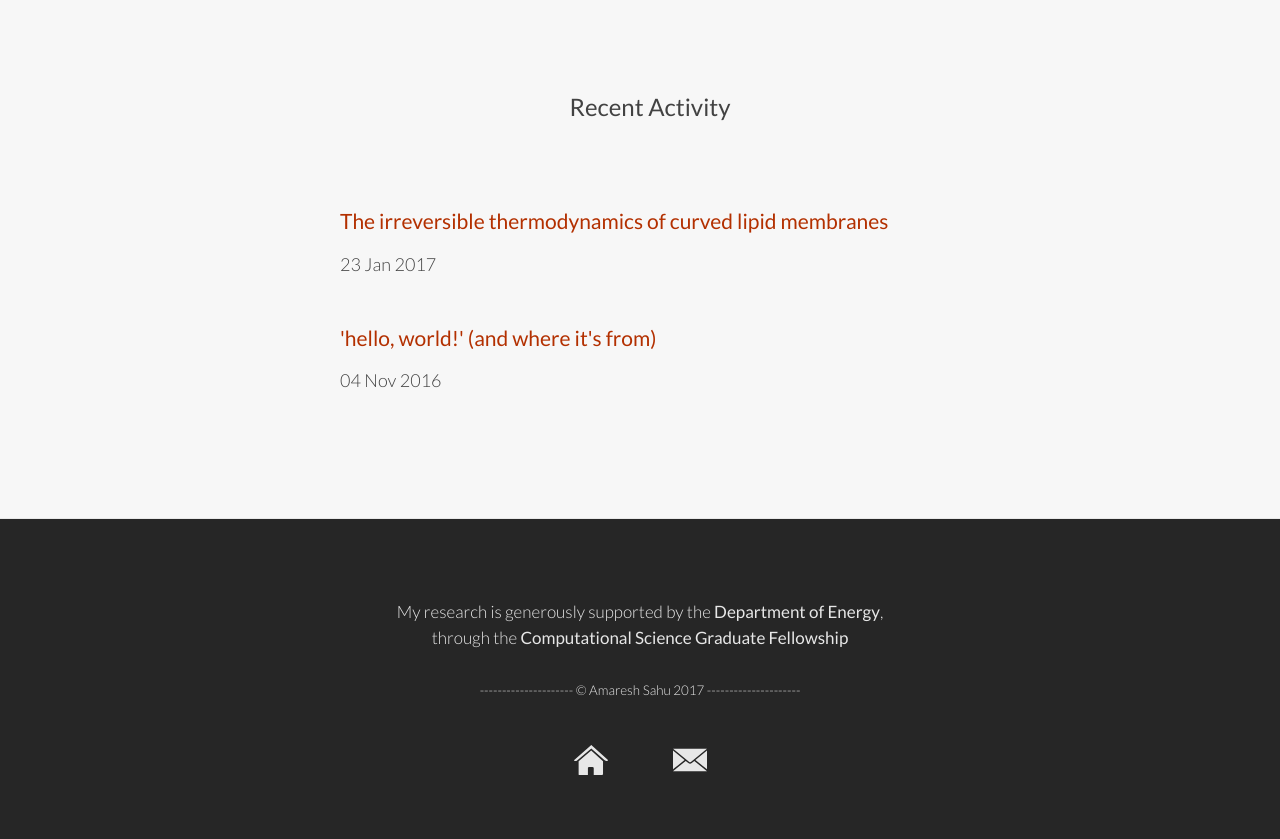
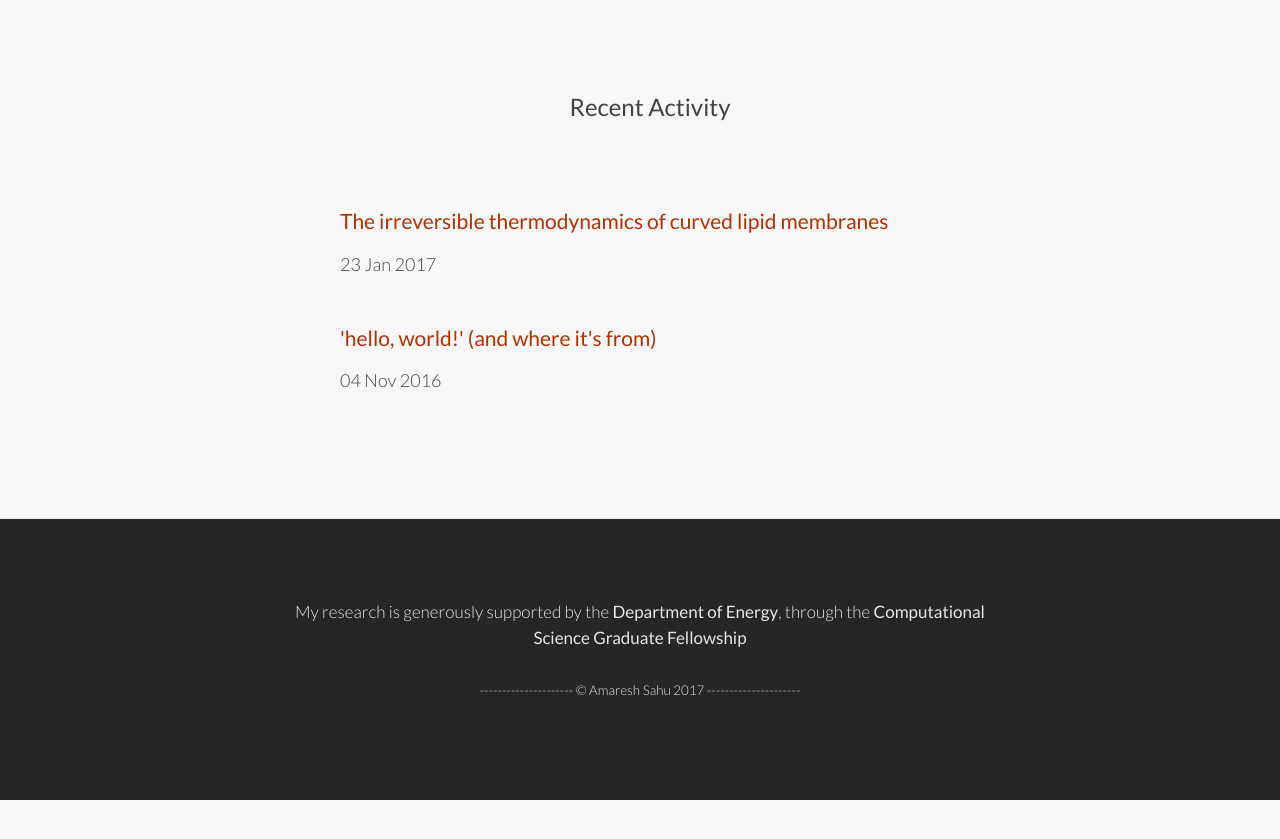
Before and after one commit to amaresh-sahu/amaresh-sahu.github.io, a Jekyll site: the page built from index.html, in a window 1280 px wide and 900 px high, scrolled down 759 px. Shown: the top 839 px of the window. Built offline with Jekyll 4.4.1, drawn with Linux system fonts in a browser that asks for light colours; after the commit the page ends 1559 px from its top, so only the background shows below that.

Commit message:
minor header and footer content changes

```diff
--- a/_includes/footer.html
+++ b/_includes/footer.html
@@ -1,40 +1,14 @@
 <footer class="site-footer">
-
-  <div class="wrapper">
-
-	  <h2 class="footer-heading">My research is generously supported by the <a href="http://energy.gov/" target="_blank">Department of Energy</a>,</br>
-	  through the <a href="https://www.krellinst.org/csgf/about-doe-csgf" target="_blank">Computational Science Graduate Fellowship</a></h2>
-
-    <h6 class="footer-copyright">--------------------- &copy; Amaresh Sahu 2017 ---------------------</h6>
-
-    <div class="footer-table-wrapper">
-      <table class="footer-table">
-        <tr class="footer-table-image">
-          <td>
-			<a href="{{ site.baseurl }} /index.html" class="footer-icon">
-                <svg viewBox="0 0 27 27">
-                <path  fill="#828282" d="M3.674,24.876c0,0-0.024,0.604,0.566,0.604c0.734,0,6.811-0.008,6.811-0.008l0.01-5.581
-                c0,0-0.096-0.92,0.797-0.92h2.826c1.056,0,0.991,0.92,0.991,0.92l-0.012,5.563c0,0,5.762,0,6.667,0 c0.749,0,0.715-0.752,0.715-0.752V14.413l-9.396-8.358l-9.975,8.358C3.674,14.413,3.674,24.876,3.674,24.876z"/>
-                <path fill="828282" d="M0,13.635c0,0,0.847,1.561,2.694,0l11.038-9.338l10.349,9.28c2.138,1.542,2.939,0,2.939,0
-                L13.732,1.54L0,13.635z"/>
-                </svg>
-            </a>
-          </td>
-          <td>
-            <a href="mailto:amaresh.sahu@berkeley.edu" class="footer-icon">
-                <svg viewBox="0 0 612 612"><path  fill="#828282" d="M306.768,346.814h0.131c4.615,0,9.176-1.339,12.866-3.777l1.001-0.643c0.218-0.142,0.446-0.271,0.675-0.424l11.658-9.645
-                l278.259-229.624c-0.576-0.795-1.557-1.339-2.602-1.339H3.233c-0.751,0-1.448,0.272-2.003,0.729l291.125,239.954
-                C296.024,345.083,301.259,346.814,306.768,346.814z M0,133.899v340.37l208.55-168.471L0,133.899z M403.668,306.941L612,474.356
-                V135.031L403.668,306.941z M337.431,361.585c-8.305,6.814-19.168,10.57-30.576,10.57c-11.451,0-22.304-3.734-30.587-10.516
-                l-47.765-39.394L0,506.806v0.587c0,1.753,1.502,3.244,3.276,3.244h605.491c1.741,0,3.232-1.491,3.232-3.255v-0.544L383.693,323.4
-                L337.431,361.585z"/></svg>
-            </a>
-          </td>
-        </tr>
-      </table>
-
-    </div>
-
-  </div>
-
+	<div class="wrapper">
+		<h2 class="footer-heading">
+			My research is generously supported by the
+			<a href="http://energy.gov/" target="_blank">Department of Energy</a>,
+			through the
+			<a href="https://www.krellinst.org/csgf/about-doe-csgf" target="_blank">Computational Science Graduate Fellowship</a>
+		</h2>
+		<h6 class="footer-copyright">
+			--------------------- &copy; Amaresh Sahu 2017 ---------------------
+		</h6>
+	</div>
+	</div>
 </footer>
--- a/_includes/header.html
+++ b/_includes/header.html
@@ -2,7 +2,7 @@
 
   <div class="wrapper">
 
-	  <a class="site-title" href="{{ site.baseurl }}/"><img src = "{{ site.baseurl }} /assets/circle-profile-small.png"> &nbsp; {{ site.title }}</a>
+	  <a class="site-title" href="{{ site.baseurl }}/">{{ site.title }}</a>
 
     <nav class="site-nav">
       <a href="#" class="menu-icon">
```
